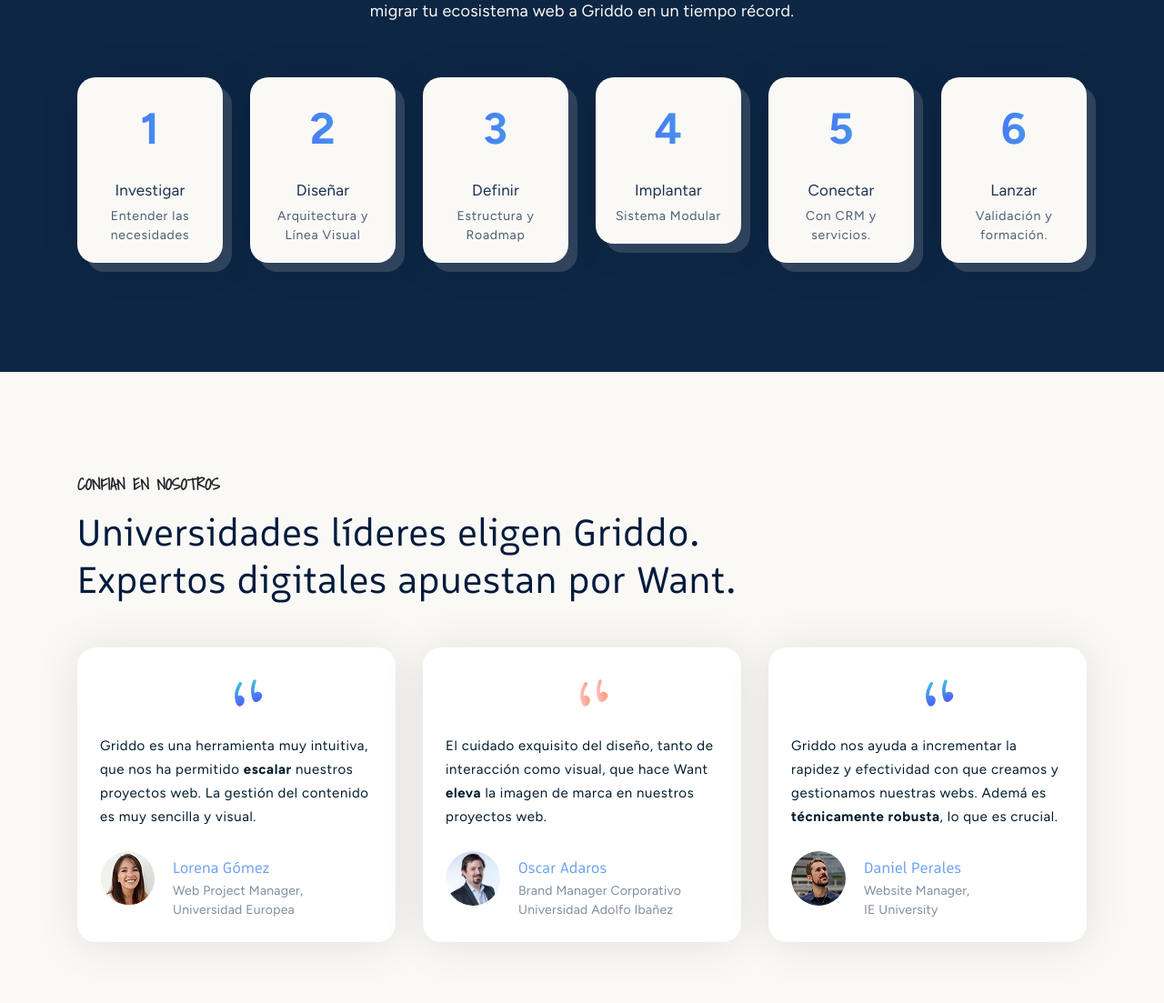
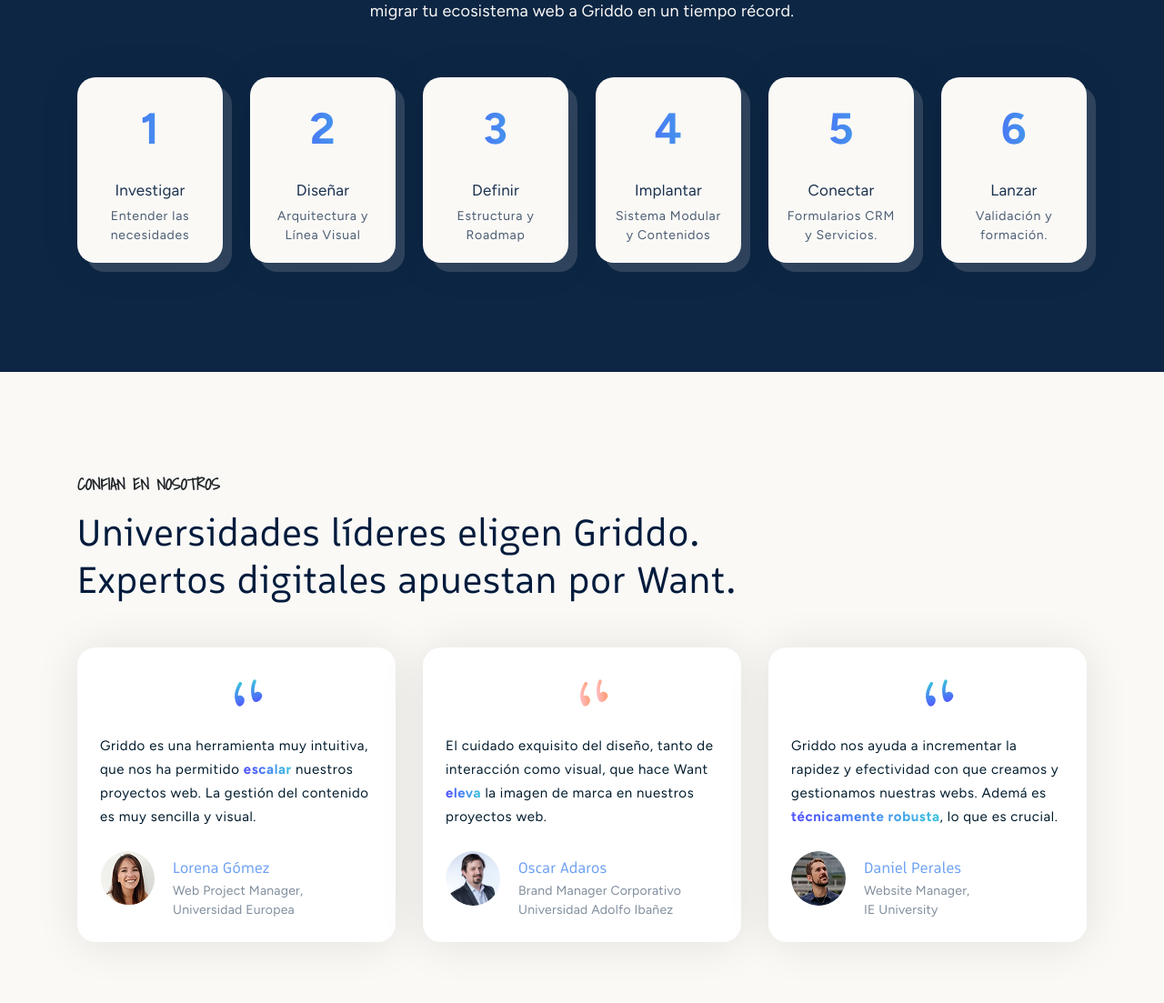
Before and after one commit to griddo/landing-want-griddo, a PHP site: page / in a window 1280 px wide. Shown: the part 2133-3236 px from the top of the page at 91% size. Run offline with PHP 8.4, Linux system fonts and the light colour scheme.

Commit message:
add strong style to testimonials

```diff
--- a/assets/css/main.css
+++ b/assets/css/main.css
@@ -1274,6 +1274,7 @@ team
   overflow: hidden;
 }
 
+
 .team-item .team-content .team-info {
   float: left;
   margin-left: 20px;
@@ -1313,6 +1314,15 @@ team
   line-height: 26px;
 }
 
+.team-item .team-content strong {
+  background: linear-gradient(270deg, #3CC3DD 0%, #5057FF 90%);
+  -webkit-background-clip: text;
+  -webkit-text-fill-color: transparent;
+  background-clip: text;
+  color: transparent;
+
+
+}
 /*
 
 
--- a/index.html
+++ b/index.html
@@ -236,7 +236,7 @@
                                 <span>4</span>
                             </div>
                             <strong>Implantar</strong>
-                            <span>Sistema Modular</span>
+                            <span>Sistema Modular y Contenidos</span>
                         </a>
                     </div>
                     <div class="col-lg-2 col-md-3 col-sm-6 col-6">
@@ -245,7 +245,7 @@
                                 <span>5</span>
                             </div>
                             <strong>Conectar</strong>
-                            <span>Con CRM y servicios.</span>
+                            <span>Formularios CRM y Servicios.</span>
                         </a>
                     </div>
                     <div class="col-lg-2 col-md-3 col-sm-6 col-6">
```
